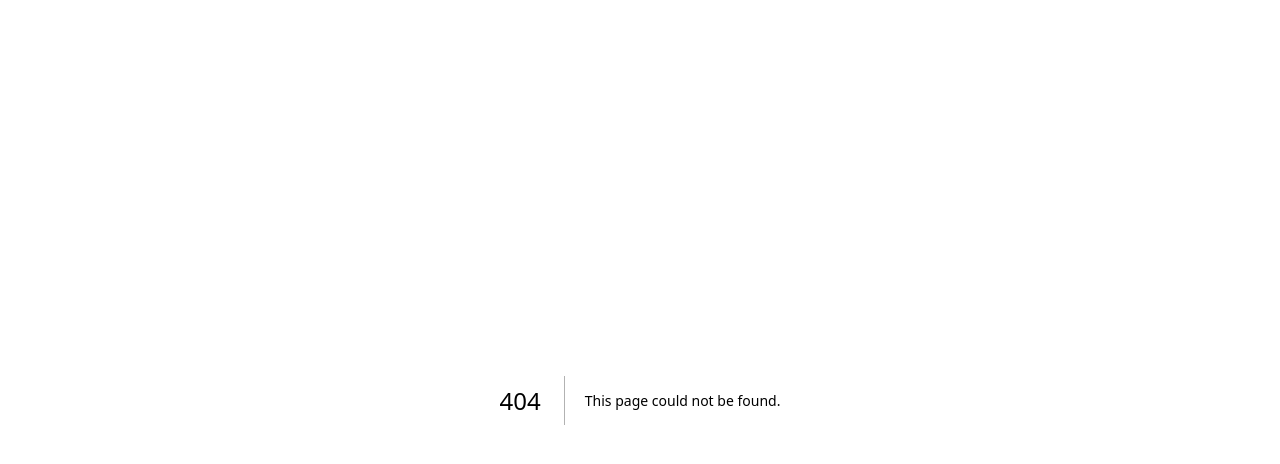
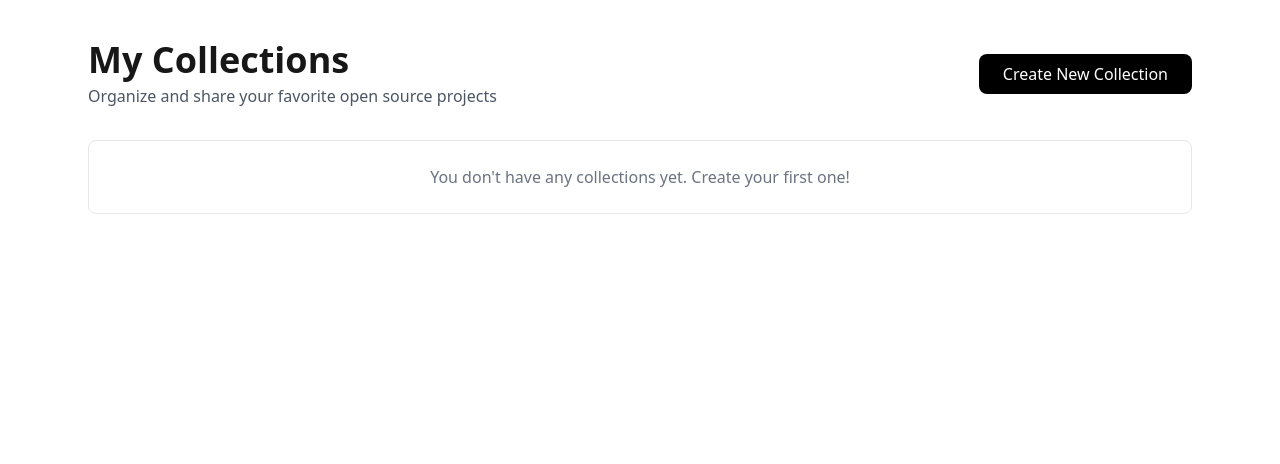
Before and after one commit to 0xmrxp/awoss, a Next.js app: page /collections in a window 1280 px wide. Before the commit this address had no page. Shown: the top 464 px of the page. Built offline with nearby package versions, Linux system fonts and the light colour scheme.

Commit message:
feat: add collections page

```diff
--- /dev/null
+++ b/app/collections/page.tsx
@@ -0,0 +1,27 @@
+import Link from "next/link";
+
+export default function CollectionsPage() {
+  return (
+    <div className="max-w-6xl mx-auto px-6 py-10">
+      <div className="flex justify-between items-center mb-8">
+        <div>
+          <h1 className="text-4xl font-bold">My Collections</h1>
+          <p className="text-gray-600 mt-1">Organize and share your favorite open source projects</p>
+        </div>
+        <Link
+          href="/collections/new"
+          className="px-6 py-2 bg-black text-white rounded-lg hover:bg-gray-800"
+        >
+          Create New Collection
+        </Link>
+      </div>
+
+      <div className="grid gap-4">
+        {/* Placeholder for collections */}
+        <div className="border rounded-lg p-6 text-center text-gray-500">
+          You don't have any collections yet. Create your first one!
+        </div>
+      </div>
+    </div>
+  );
+}
```
